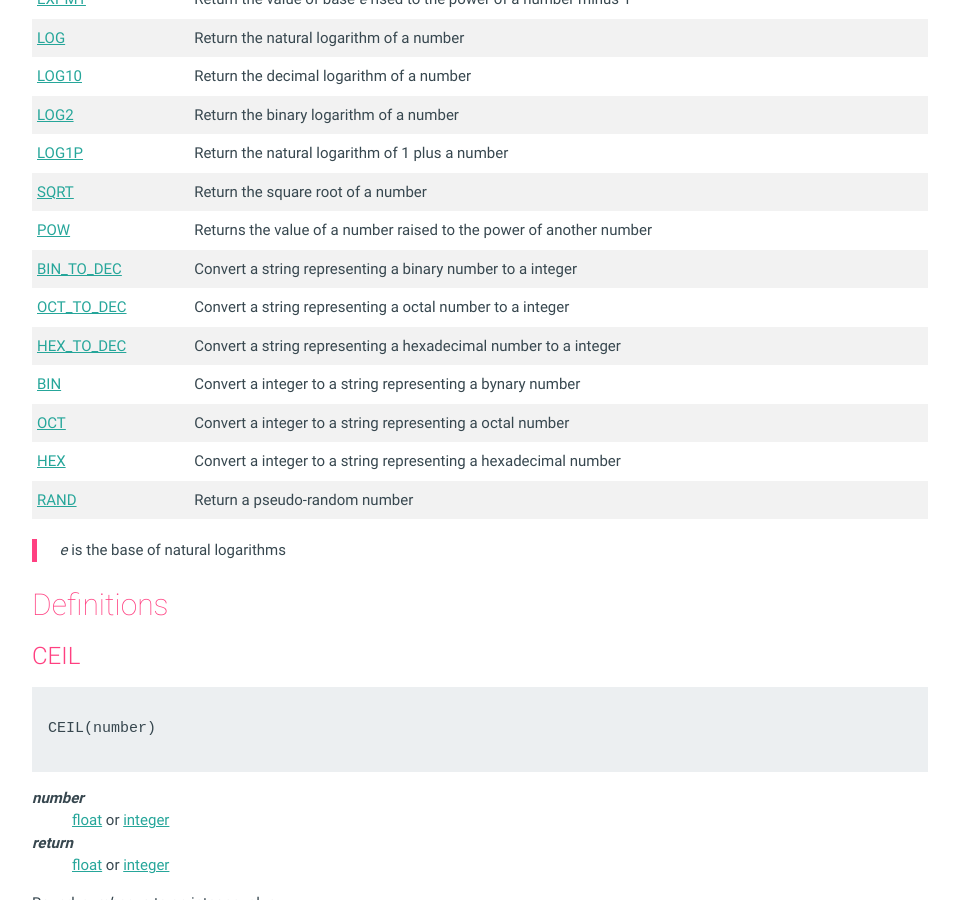
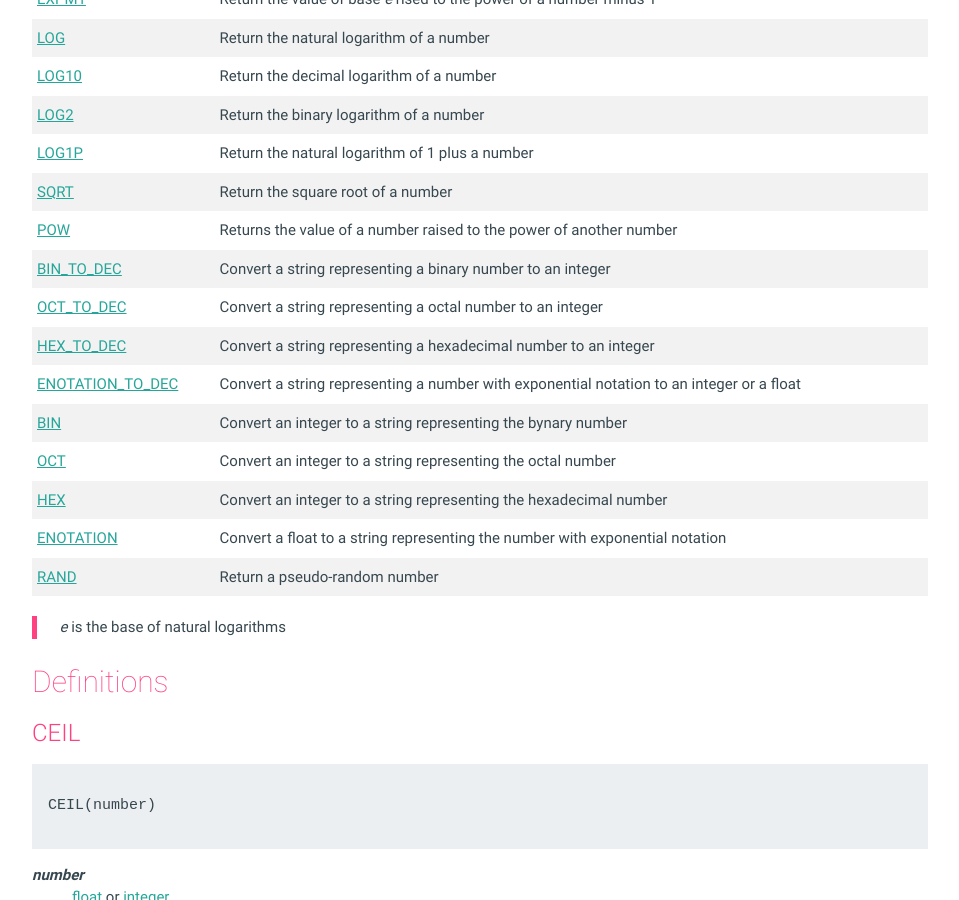
Before and after one commit to mithrandie/csvq, a Jekyll site: the page built from docs/_posts/2006-01-02-numeric-functions.md, in a window 1280 px wide and 900 px high, scrolled down 828 px. Shown: the whole window, without its empty margins (160-1119 px from the left). Built offline with Jekyll 4.4.1, drawn with Linux system fonts in a browser that asks for light colours; some of the changed text lies outside the part shown.

Commit message:
Add functions.
* ENOTATION_TO_DEC
* ENOTATION

````diff
--- a/docs/_posts/2006-01-02-numeric-functions.md
+++ b/docs/_posts/2006-01-02-numeric-functions.md
@@ -28,12 +28,14 @@ category: reference
 | [LOG1P](#log1p) | Return the natural logarithm of 1 plus a number |
 | [SQRT](#sqrt) | Return the square root of a number |
 | [POW](#pow) | Returns the value of a number raised to the power of another number |
-| [BIN_TO_DEC](#bin_to_dec) | Convert a string representing a binary number to a integer |
-| [OCT_TO_DEC](#oct_to_dec) | Convert a string representing a octal number to a integer |
-| [HEX_TO_DEC](#hex_to_dec) | Convert a string representing a hexadecimal number to a integer |
-| [BIN](#bin) | Convert a integer to a string representing a bynary number |
-| [OCT](#oct) | Convert a integer to a string representing a octal number |
-| [HEX](#hex) | Convert a integer to a string representing a hexadecimal number |
+| [BIN_TO_DEC](#bin_to_dec) | Convert a string representing a binary number to an integer |
+| [OCT_TO_DEC](#oct_to_dec) | Convert a string representing a octal number to an integer |
+| [HEX_TO_DEC](#hex_to_dec) | Convert a string representing a hexadecimal number to an integer |
+| [ENOTATION_TO_DEC](#enotation_to_dec) | Convert a string representing a number with exponential notation to an integer or a float |
+| [BIN](#bin) | Convert an integer to a string representing the bynary number |
+| [OCT](#oct) | Convert an integer to a string representing the octal number |
+| [HEX](#hex) | Convert an integer to a string representing the hexadecimal number |
+| [ENOTATION](#enotation) | Convert a float to a string representing the number with exponential notation |
 | [RAND](#rand) | Return a pseudo-random number |
 
 > _e_ is the base of natural logarithms
@@ -407,7 +409,7 @@ _bin_
 _return_
 : [integer]({{ '/reference/value.html#integer' | relative_url }})
 
-Convert a string _bin_ representing a binary number to a integer.
+Convert a string _bin_ representing a binary number to an integer.
 
 ### OCT_TO_DEC
 {: #oct_to_dec}
@@ -422,7 +424,7 @@ _oct_
 _return_
 : [integer]({{ '/reference/value.html#integer' | relative_url }})
 
-Convert a string _hex_ representing a octal number to a integer.
+Convert a string _hex_ representing a octal number to an integer.
 
 ### HEX_TO_DEC
 {: #hex_to_dec}
@@ -437,7 +439,22 @@ _hex_
 _return_
 : [integer]({{ '/reference/value.html#integer' | relative_url }})
 
-Convert a string _hex_ representing a hexadecimal number to a integer.
+Convert a string _hex_ representing a hexadecimal number to an integer.
+
+### ENOTATION_TO_DEC
+{: #enotation_to_dec}
+
+```
+HEX_TO_DEC(enotation)
+```
+
+_enotation_
+: [string]({{ '/reference/value.html#string' | relative_url }})
+
+_return_
+: [integer]({{ '/reference/value.html#integer' | relative_url }}) or [float]({{ '/reference/value.html#float' | relative_url }})
+
+Convert a string _enotation_ representing a number with exponential notation to an integer or a float.
 
 ### BIN
 {: #bin}
@@ -452,7 +469,7 @@ _integer_
 _return_
 : [string]({{ '/reference/value.html#string' | relative_url }})
 
-Convert a _integer_ to a string representing a binary number.
+Convert an _integer_ to a string representing the binary number.
 
 ### OCT
 {: #oct}
@@ -467,7 +484,7 @@ _integer_
 _return_
 : [string]({{ '/reference/value.html#string' | relative_url }})
 
-Convert a _integer_ to a string representing a octal number.
+Convert an _integer_ to a string representing the octal number.
 
 ### HEX
 {: #hex}
@@ -482,7 +499,22 @@ _integer_
 _return_
 : [string]({{ '/reference/value.html#string' | relative_url }})
 
-Convert a _integer_ to a string representing a hexadecimal number.
+Convert an _integer_ to a string representing the hexadecimal number.
+
+### ENOTATION
+{: #enotation}
+
+```
+ENOTATION(float)
+```
+
+_float_
+: [float]({{ '/reference/value.html#float' | relative_url }})
+
+_return_
+: [string]({{ '/reference/value.html#string' | relative_url }})
+
+Convert a _float_ to a string representing the number with exponential notation.
 
 ### RAND
 {: #rand}
--- a/docs/sitemap.xml
+++ b/docs/sitemap.xml
@@ -130,7 +130,7 @@
     </url>
     <url>
         <loc>https://mithrandie.github.io/csvq/reference/numeric-functions.html</loc>
-        <lastmod>2017-06-30T20:24:07+00:00</lastmod>
+        <lastmod>2017-08-13T09:05:19+00:00</lastmod>
     </url>
     <url>
         <loc>https://mithrandie.github.io/csvq/reference/datetime-functions.html</loc>
````
Also changed, not shown: docs/_posts/2006-01-02-cast-functions.md (+12 -12 lines), docs/_posts/2006-01-02-statement.md (+1 -1 lines), docs/_posts/2006-01-02-value.md (+9 -9 lines), 2 other files.
